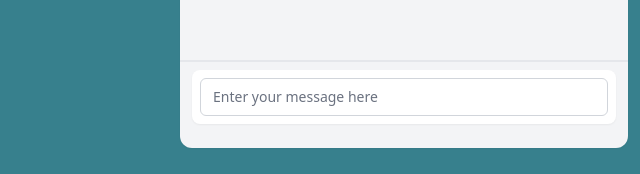
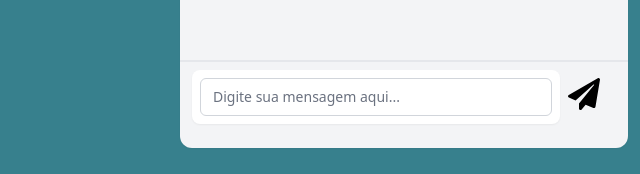
Before and after one commit to mblmao/manuhbot-frontend, a React (Create React App) app: page / in a window 1280 px wide. Shown: the part 570-744 px from the top of the page, without its empty margins (640-1280 px from the left). Built offline with nearby package versions, Linux system fonts and the light colour scheme.

Commit message:
add send button
added send button to the chat window

```diff
--- a/src/Chat.js
+++ b/src/Chat.js
@@ -18,7 +18,7 @@ const Chat = () => {
           text:
             response.data['message']['fulfillmentText'] !== ''
               ? response.data['message']['fulfillmentText']
-              : "Sorry, I can't get it. Can you please repeat once?",
+              : "Desculpe, não entendi, pode repetir?",
           isBot: true,
         }
         setResponses((responses) => [...responses, responseData])
@@ -42,6 +42,19 @@ const Chat = () => {
       handleMessageSubmit(message.text)
       setCurrentMessage('')
     }
+  }
+
+  const handleSend = (event) => {
+    const message = {
+      text: currentMessage,
+      isBot: false,
+    }
+    if(event.target.value!=''){
+      setResponses((responses) => [...responses, message])
+      handleMessageSubmit(message.text)
+      setCurrentMessage('')
+    }
+
   }
 
   return (
@@ -69,9 +82,24 @@ const Chat = () => {
                 value={currentMessage}
                 onChange={handleMessageChange}
                 onKeyDown={handleSubmit}
-                placeholder="Enter your message here"
+                placeholder="Digite sua mensagem aqui..."
                 className="block w-full  bg-white  dark:bg-gray-700 border border-gray-300 dark:border-gray-900  rounded-md py-2 pl-3 pr-3 text-sm placeholder-gray-500 dark:text-white dark:placeholder-gray-100 focus:outline-none focus:text-gray-900 dark:focus:text-white focus:placeholder-gray-400 dark:focus:placeholder-white focus:ring-1 focus:ring-indigo-300  sm:text-sm"
               />
+            </div>
+            <div>
+              <button onClick={handleSend}>
+                <svg
+                  class="svg-inline--fa text-black-400 fa-paper-plane fa-w-16 w-12 h-12 py-2 mr-2"
+                  aria-hidden="true"
+                  focusable="false"
+                  data-prefix="fas"
+                  data-icon="paper-plane"
+                  role="img"
+                  xmlns="http://www.w3.org/2000/svg"
+                  viewBox="0 0 512 512">
+                  <path fill="currentColor" d="M476 3.2L12.5 270.6c-18.1 10.4-15.8 35.6 2.2 43.2L121 358.4l287.3-253.2c5.5-4.9 13.3 2.6 8.6 8.3L176 407v80.5c0 23.6 28.5 32.9 42.5 15.8L282 426l124.6 52.2c14.2 6 30.4-2.9 33-18.2l72-432C515 7.8 493.3-6.8 476 3.2z"/>
+                </svg>
+              </button>
             </div>
           </div>
         </div>
```
Also changed, not shown: 1 other file (tests, documents, lock files or other folders).
